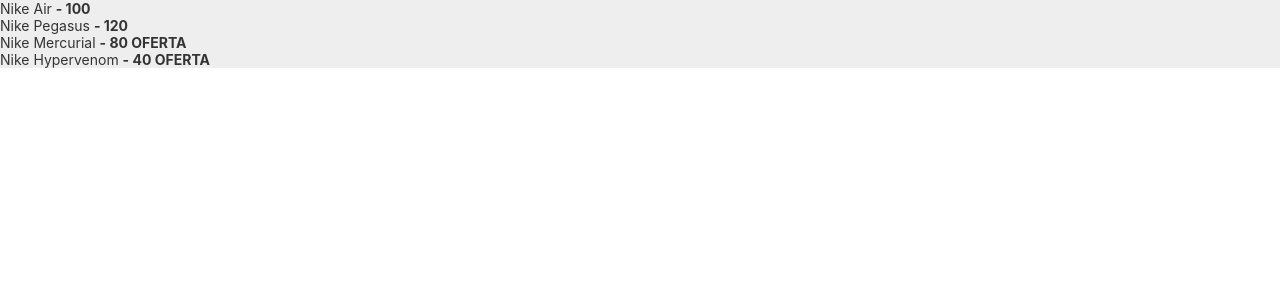
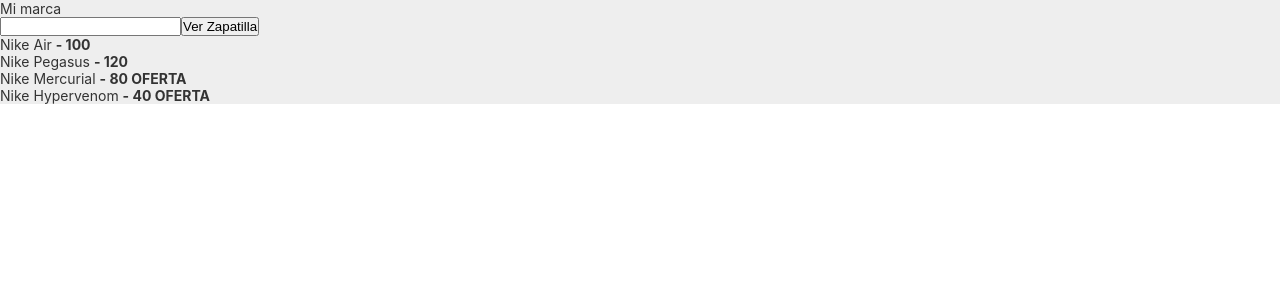
Before and after one commit to Felixmp7/Master-JS, an Angular app in the folder angular-app/: page / in a window 1280 px wide. Shown: the top 300 px of the page. Built offline with nearby package versions, Linux system fonts and the light colour scheme.

Commit message:
Probando data binding y evento click

```diff
--- a/angular-app/src/app/app.module.ts
+++ b/angular-app/src/app/app.module.ts
@@ -6,6 +6,7 @@
 import { VideoGame } from './videogame/videogame.component';
 import { CursosComponent } from './cursos/cursos.component';
 import { ZapatillaComponent } from './zapatilla/zapatilla.component';
+import { FormsModule } from '@angular/forms';
 
 @NgModule({
   declarations: [
@@ -16,7 +17,8 @@
   ],
   imports: [
     BrowserModule,
-    AppRoutingModule
+    AppRoutingModule,
+    FormsModule
   ],
   providers: [],
   bootstrap: [AppComponent]
--- a/angular-app/src/app/zapatilla/zapatilla.component.html
+++ b/angular-app/src/app/zapatilla/zapatilla.component.html
@@ -1,3 +1,8 @@
+<p>Mi marca</p>
+<input type="text" [(ngModel)]="miZapatilla">
+
+<button (click)="showMarca()">Ver Zapatilla</button>
+
 <ul>
     <li *ngFor="let zapatilla of zapatillas">
         {{zapatilla.nombre}}
--- a/angular-app/src/app/zapatilla/zapatilla.component.ts
+++ b/angular-app/src/app/zapatilla/zapatilla.component.ts
@@ -7,6 +7,7 @@
 })
 export class ZapatillaComponent implements OnInit {
   public zapatillas:Array<Zapatilla>;
+  public miZapatilla:string = '';
 
   constructor() {
     this.zapatillas = [
@@ -21,4 +22,8 @@
     console.log(this.zapatillas);
   }
 
+  showMarca(){
+    alert(this.miZapatilla)
+  }
+
 }
```
